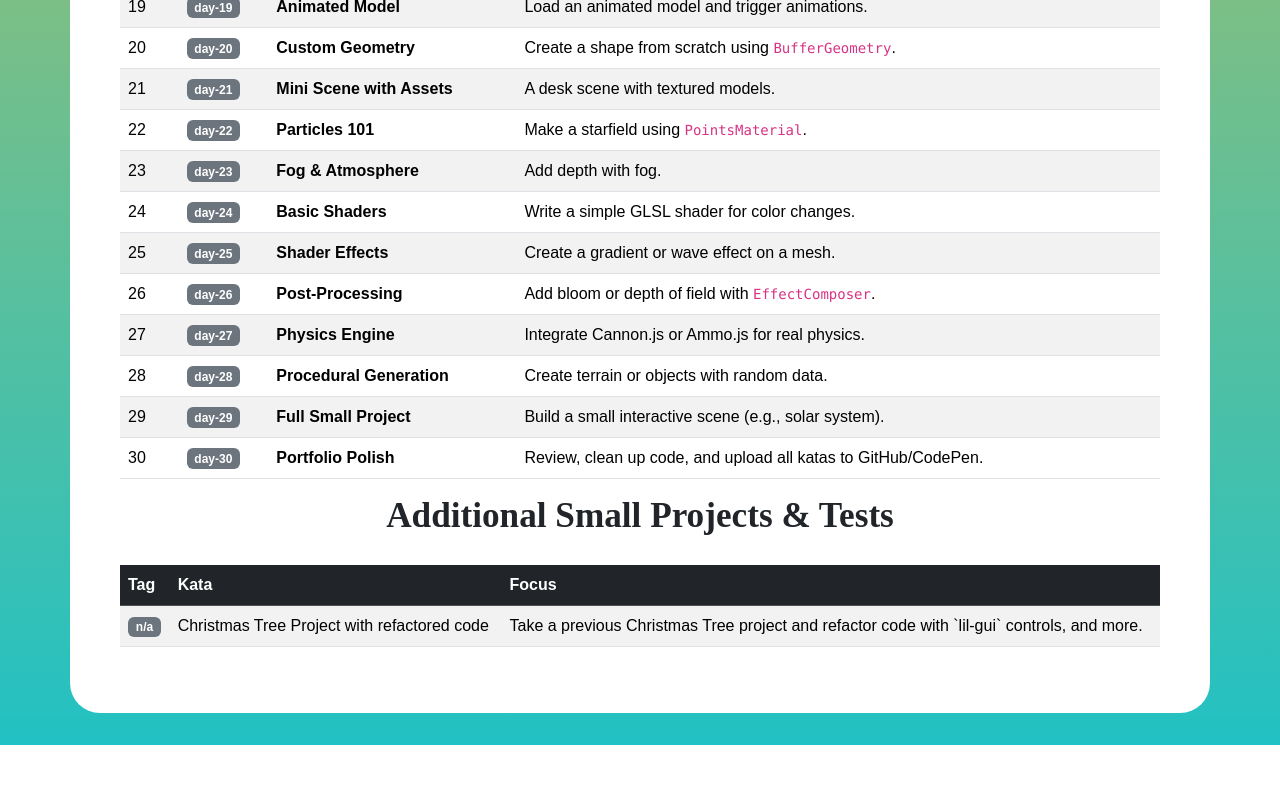
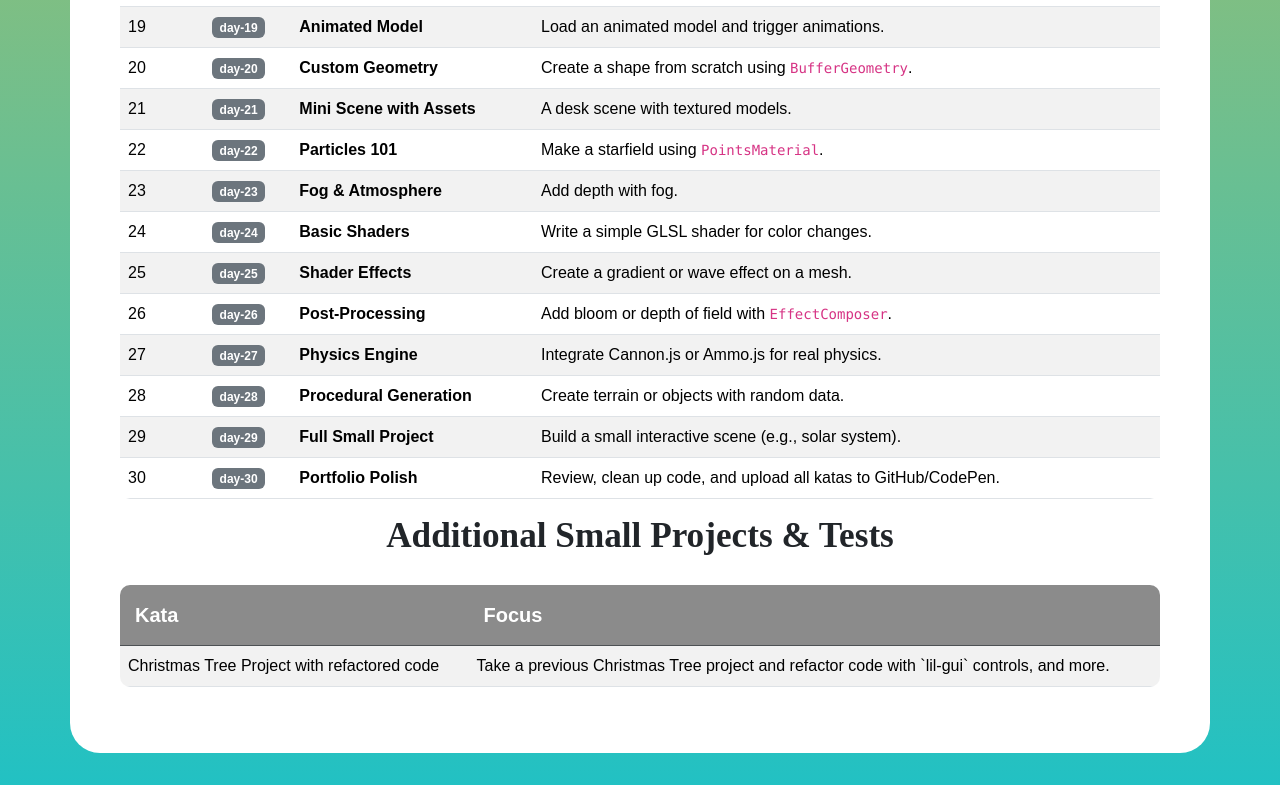
Before and after one commit to williambeeler/threejs-kata-30d-fundamentals, a plain HTML site: page index.html in a window 1280 px wide. Shown: the part 1084-1869 px from the top of the page. Before the commit the page ends 1829 px from the top, so only its background shows below. Drawn offline with nearby package versions, Linux system fonts and the light colour scheme; a web font is replaced by a local one.

Commit message:
Front files fixed

```diff
--- a/index.html
+++ b/index.html
@@ -33,8 +33,8 @@
 <body>
 
     <div class="container">
-        <h1 class="fw-bold">30-Day Three.js Challenge - Fundamentals</h1>
-        <p class="description">A structured, hands-on learning program designed to take you from beginner to confident Three.js developer in one month. Each day you’ll complete a small, focused “kata” — a short coding exercise — that builds your skills step-by-step.</p>
+        <h1 class="fw-bold">30-Day <a href="https://threejs.org/" target="_blank">Three.js</a> Challenge - Fundamentals</h1>
+        <p class="description">A structured, hands-on learning program designed to take you from beginner to confident Three.js developer in one month. Each day you’ll complete a small, focused “kata” — a short coding exercise — that builds your skills step-by-step. <a href="https://threejs.org/docs/" target="_blank">Three.js Documentation.</a></p>
         <div class="table-responsive">
             <table class="table table-striped table-hover align-middle">
                 <thead class="table-dark">
@@ -241,23 +241,46 @@
                 </tbody>
             </table>
         </div>
-        <h2 class="fw-bold">Additional Small Projects &amp; Tests</h2>
+
+        <!--
+        <h2 class="fw-bold"><a href="https://threejs-journey.com/" target="_blank">Three.js Journey</a> Lessons and Testing</h2>
         <div class="table-responsive">
             <table class="table table-striped table-hover align-middle">
                 <thead class="table-dark">
                 <tr>
-                    <th scope="col">Tag</th>
                     <th scope="col">Kata</th>
                     <th scope="col">Focus</th>
                 </tr>
                 </thead>
                 <tbody>
                 <tr>
-                    <td>
-                        <a href="#" target="_blank">
-                            <span class="badge bg-secondary">n/a</span>
-                        </a>
-                    </td>
+                    <td><a href="/three-js-journey/01-first/dist/" target="_blank">01 First</a></td>
+                    <td>Simple Setup of a Three.js scene</td>
+                </tr>
+                <tr>
+                    <td><a href="/three-js-journey/04-transform-objects/dist/" target="_blank">04 Transform Objects</a></td>
+                    <td>Transform objects in a Three.js scene</td>
+                </tr>
+                <tr>
+                    <td><a href="/three-js-journey/10-textures-final/dist/" target="_blank">10 Textures final</a></td>
+                    <td>Demonstrate textures from Three.js Journey</td>
+                </tr>
+                </tbody>
+            </table>
+        </div>
+        -->
+
+        <h2 class="fw-bold">Additional Small Projects &amp; Tests</h2>
+        <div class="table-responsive">
+            <table class="table table-striped table-hover align-middle">
+                <thead class="table-dark">
+                <tr>
+                    <th scope="col">Kata</th>
+                    <th scope="col">Focus</th>
+                </tr>
+                </thead>
+                <tbody>
+                <tr>
                     <td>Christmas Tree Project with refactored code</td>
                     <td>Take a previous Christmas Tree project and refactor code with `lil-gui` controls, and more.</td>
                 </tr>
--- a/styles.css
+++ b/styles.css
@@ -63,3 +63,14 @@ p.description {
     color: rgb(222, 165, 41);
     text-decoration: none;
 }
+
+.table-responsive .table {
+    border-radius: 10px;
+    overflow: hidden;
+}
+
+.table-responsive .table th {
+    background: #8b8b8b;
+    padding: 15px;
+    font-size: 20px;
+}
```
